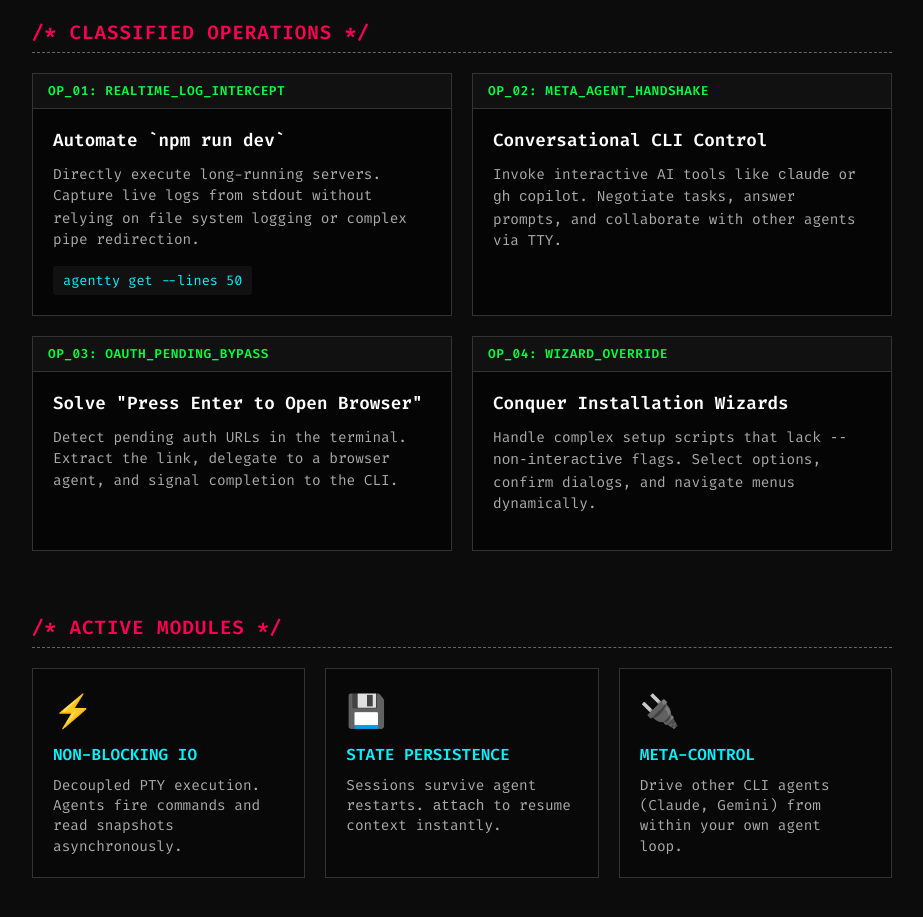
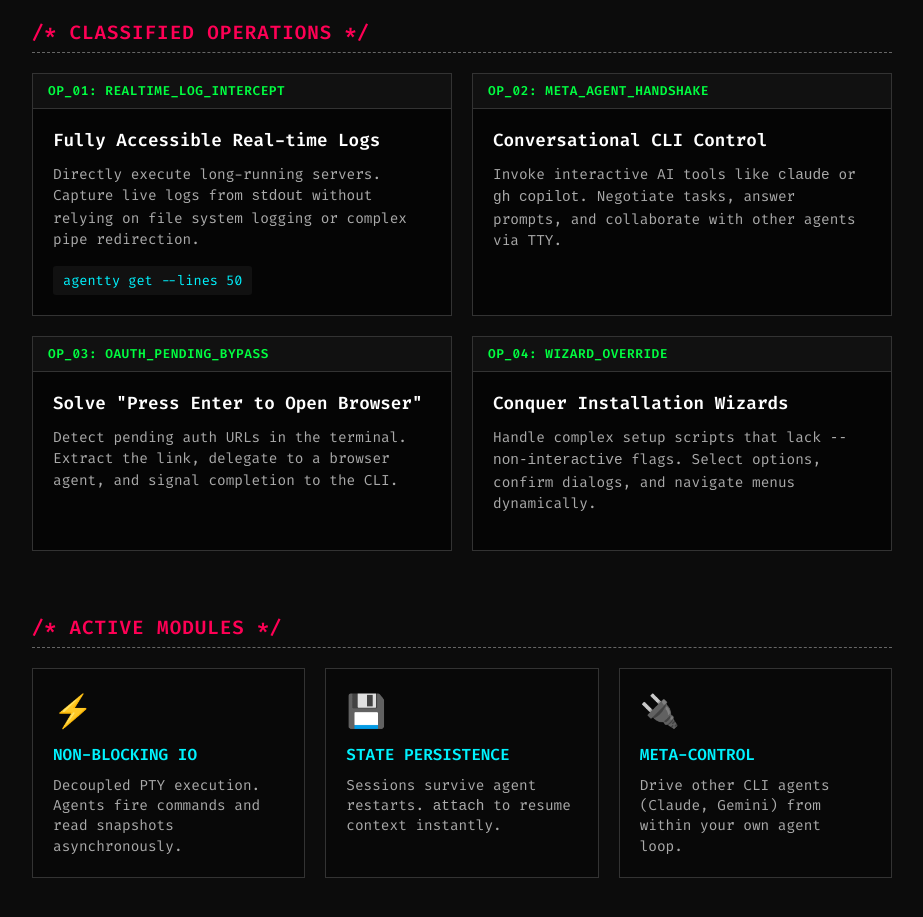
Before and after one commit to pinion05/agentty, a website: page docs/index.html in a window 1280 px wide. Shown: the part 960-1877 px from the top of the page, without its empty margins (178-1101 px from the left). Drawn offline with Linux system fonts and the light colour scheme.

Commit message:
docs: update operation title to English

```diff
--- a/docs/index.html
+++ b/docs/index.html
@@ -95,7 +95,7 @@
                     <div class="op-card">
                         <div class="op-header">OP_01: REALTIME_LOG_INTERCEPT</div>
                         <div class="op-body">
-                            <h3>Automate `npm run dev`</h3>
+                            <h3>Fully Accessible Real-time Logs</h3>
                             <p>Directly execute long-running servers. Capture live logs from <code>stdout</code> without relying on file system logging or complex pipe redirection.</p>
                             <div class="code-snippet">agentty get --lines 50</div>
                         </div>
```
